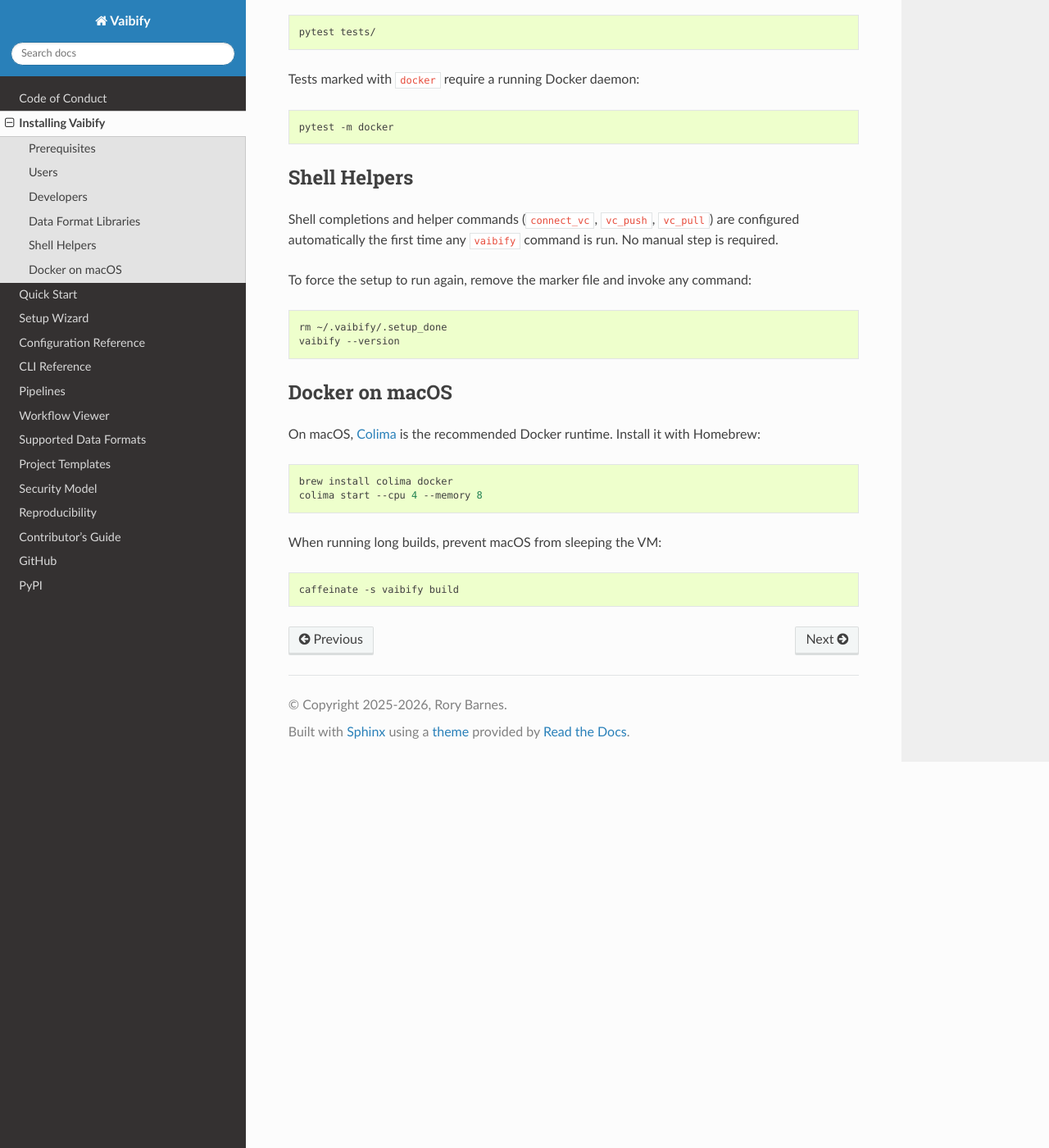
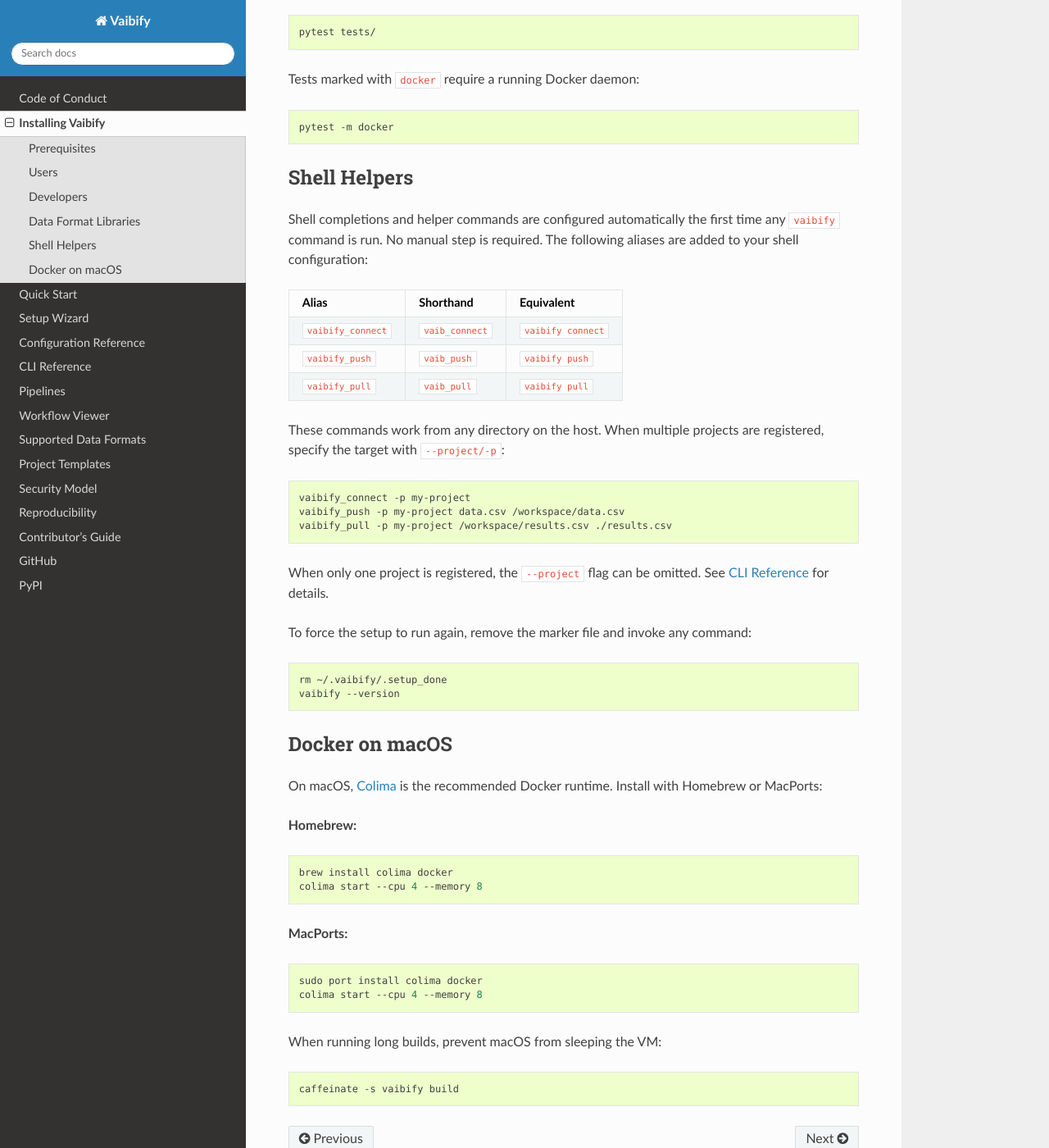
Before and after one commit to RoryBarnes/vaibify, a Sphinx documentation site: the page built from docs/install.md, in a window 1280 px wide and 1400 px high, scrolled down 1214 px. Shown: the whole window at 82% size. Built offline with Sphinx 7.4.7 and the Read the Docs theme 3.1.0, drawn with Linux system fonts in a browser that asks for light colours.

Commit message:
Document --project flag, shell aliases, and MacPorts Colima install
Update CLI docs to show --project/-p option on connect/push/pull.
Update install docs with renamed shell aliases (vaibify_connect,
vaibify_push, vaibify_pull) and add MacPorts instructions for Colima.

Co-Authored-By: Claude Opus 4.6 (1M context) <noreply@anthropic.com>

````diff
--- a/docs/install.md
+++ b/docs/install.md
@@ -64,9 +64,27 @@ pytest -m docker
 
 ## Shell Helpers
 
-Shell completions and helper commands (`connect_vc`, `vc_push`,
-`vc_pull`) are configured automatically the first time any `vaibify`
-command is run. No manual step is required.
+Shell completions and helper commands are configured automatically the
+first time any `vaibify` command is run. No manual step is required.
+The following aliases are added to your shell configuration:
+
+| Alias | Shorthand | Equivalent |
+|---|---|---|
+| `vaibify_connect` | `vaib_connect` | `vaibify connect` |
+| `vaibify_push` | `vaib_push` | `vaibify push` |
+| `vaibify_pull` | `vaib_pull` | `vaibify pull` |
+
+These commands work from any directory on the host. When multiple
+projects are registered, specify the target with `--project/-p`:
+
+```bash
+vaibify_connect -p my-project
+vaibify_push -p my-project data.csv /workspace/data.csv
+vaibify_pull -p my-project /workspace/results.csv ./results.csv
+```
+
+When only one project is registered, the `--project` flag can be
+omitted. See [CLI Reference](cli.md) for details.
 
 To force the setup to run again, remove the marker file and invoke any
 command:
@@ -79,10 +97,19 @@ vaibify --version
 ## Docker on macOS
 
 On macOS, [Colima](https://github.com/abiosoft/colima) is the recommended
-Docker runtime. Install it with Homebrew:
+Docker runtime. Install with Homebrew or MacPorts:
+
+**Homebrew:**
 
 ```bash
 brew install colima docker
+colima start --cpu 4 --memory 8
+```
+
+**MacPorts:**
+
+```bash
+sudo port install colima docker
 colima start --cpu 4 --memory 8
 ```
 
````
Also changed, not shown: docs/cli.md (+19 -3 lines).
